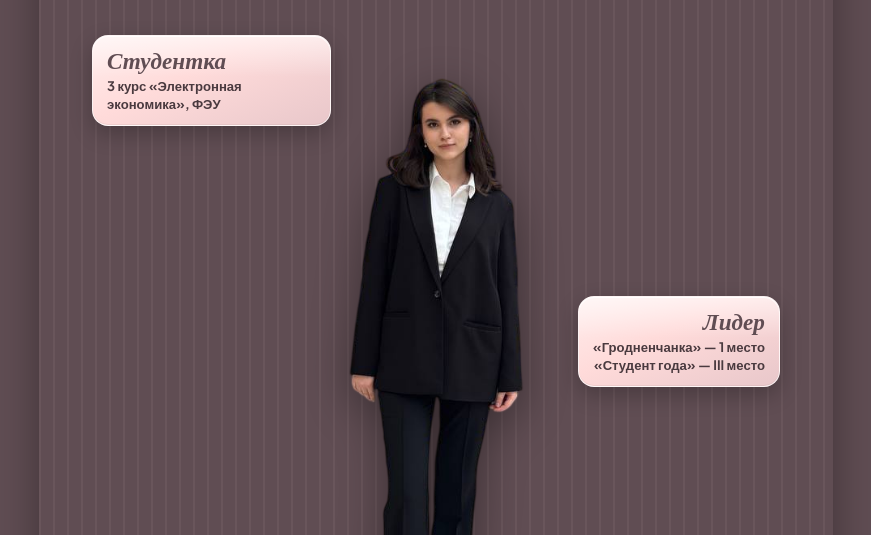
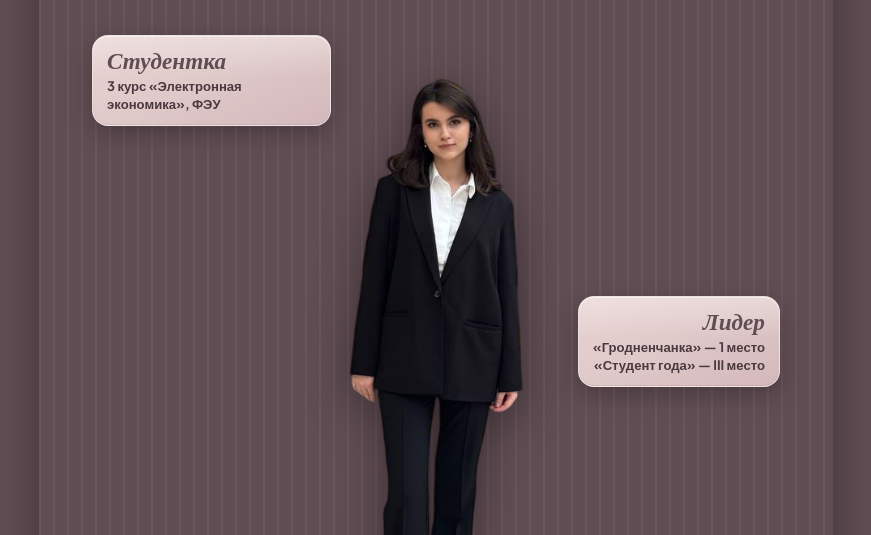
Before and after one commit to BUIVER/aleksandra-baraban-leader, a plain HTML site: page booklet.html in a window 1280 px wide. Shown: the part 265-800 px from the top of the page, without its empty margins (204-1075 px from the left). Drawn offline with nearby package versions, Linux system fonts and the light colour scheme.

Commit message:
Soften title annot card gradient for print and screen.
Co-authored-by: Cursor <cursoragent@cursor.com>

```diff
--- a/booklet.html
+++ b/booklet.html
@@ -282,17 +282,17 @@
       z-index: 5;
       background: linear-gradient(
         155deg,
-        #FFEDEC 0%,
-        #FFDBDA 42%,
-        #E8C7CA 100%
+        #E9D4D3 0%,
+        #DFC9C9 48%,
+        #D3B8BB 100%
       );
-      border: 1px solid rgba(255, 255, 255, 0.72);
+      border: 1px solid rgba(255, 255, 255, 0.45);
       border-radius: 16px;
       padding: 12px 14px;
       box-shadow:
         0 8px 22px rgba(0, 0, 0, 0.24),
-        inset 0 1px 0 rgba(255, 255, 255, 0.9),
-        inset 0 -1px 0 rgba(96, 77, 83, 0.08);
+        inset 0 1px 0 rgba(255, 255, 255, 0.55),
+        inset 0 -1px 0 rgba(96, 77, 83, 0.12);
       overflow: hidden;
       font-family: 'Plus Jakarta Sans', sans-serif;
       line-height: 1.25;
@@ -304,7 +304,7 @@
       position: absolute;
       inset: 0 0 auto 0;
       height: 46%;
-      background: linear-gradient(180deg, rgba(255, 255, 255, 0.55), transparent);
+      background: linear-gradient(180deg, rgba(255, 255, 255, 0.28), transparent);
       pointer-events: none;
     }
 
```
Also changed, not shown: 1 other file.
